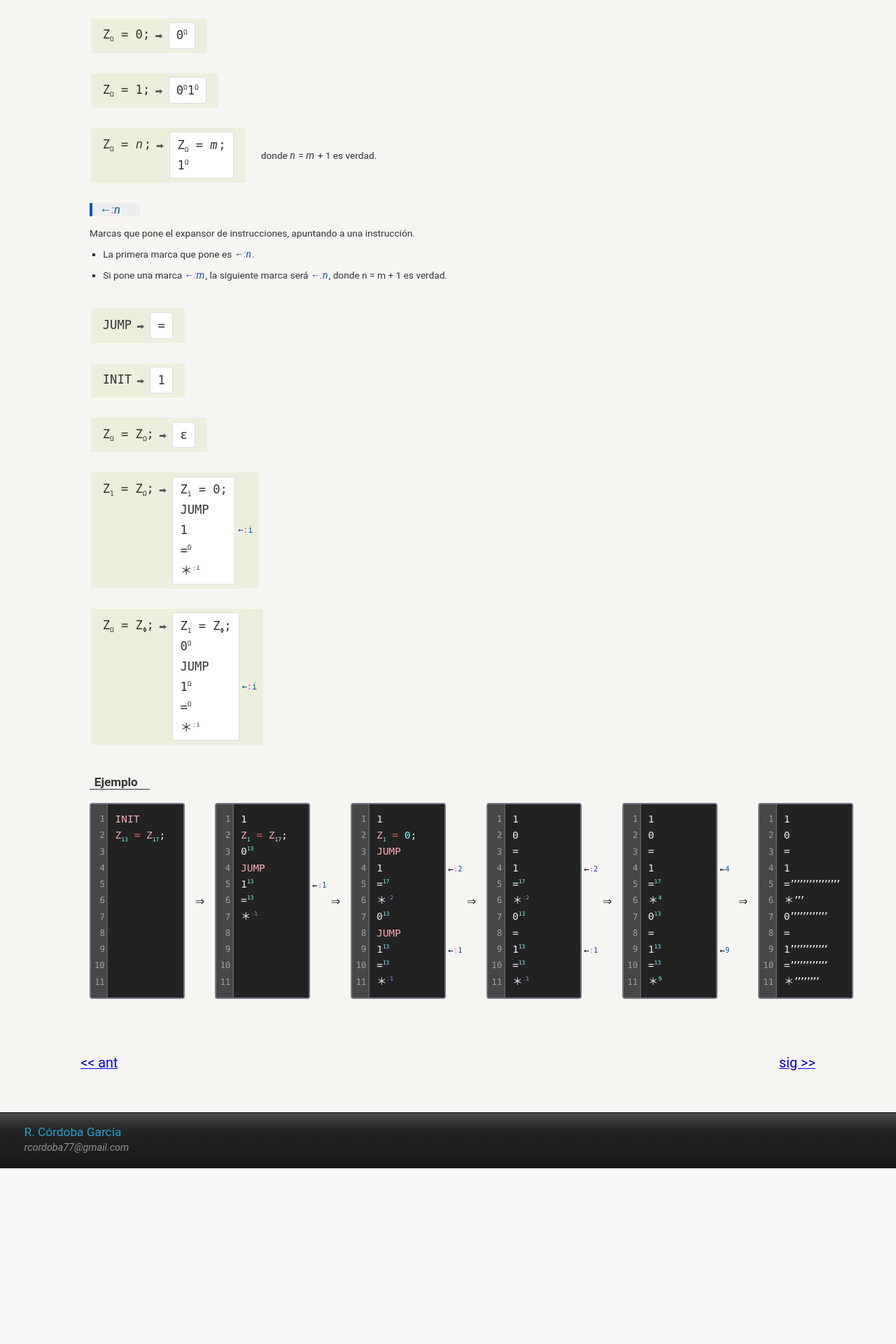
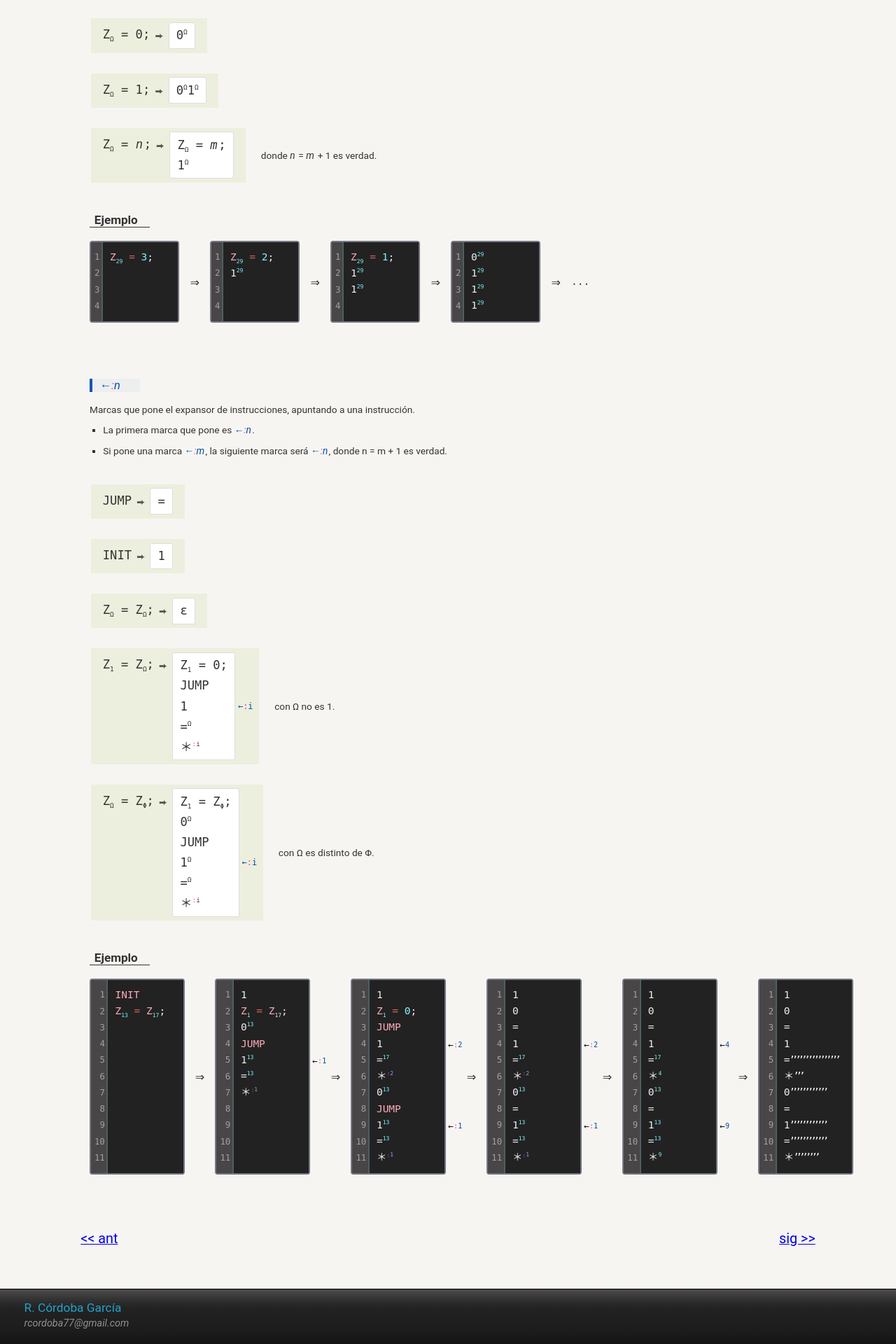
Before and after one commit to rjcordoba/yamm, a PHP site: page /macros/macros-1.html in a window 1280 px wide. Shown: the part 1462-3382 px from the top of the page at 70% size. Before the commit the page ends 3131 px from the top, so only its background shows below. Run offline with PHP 8.4, Linux system fonts and the light colour scheme.

Commit message:
11-11-19, primera macro.

```diff
--- a/css/macros.css
+++ b/css/macros.css
@@ -155,7 +155,10 @@ sub{
 .mmacro{
 	display:flex;
 	align-items:center;
-	margin-bottom:var(--glue-macro);
+}
+
+.mmacro .macro{
+	margin-bottom:0;
 }
 
 .mmacro > p{
@@ -171,6 +174,7 @@ sub{
 	padding:0.33em 1em;
 	background-color:#ecefdd;
 	line-height:1.7em;
+	margin-bottom:var(--glue-macro);
 	--margin-arriba: 0.2em;
 }
 
@@ -266,6 +270,11 @@ sub{
 	margin-right:1em;
 }
 
+.ejemplos .puntitos{
+	display:flex;
+	align-items:center;
+}
+
 dl.expansor{
 	font-size:0.8em;
 	margin-bottom:2.9em;
--- a/macros/macros-1.html
+++ b/macros/macros-1.html
@@ -177,18 +177,18 @@
 		  No terminales con subíndice (p.ej. <span class="noterm">natural<sub>1</sub></span>, <span class="nnoterm">m<sub>1</sub></span>)
 		  representan una cadena concreta, que puede ser cualquiera, que se pueda derivar de ese no terminal.
 		</aside>
-		<div class="macro glue-macro">
+		<div class="macro">
 		  <pre><code><span class="nnoterm">x</span>1</sup></code></pre>
 		  <div class="flecha"></div>
 		  <pre><code><span class="nnoterm corrección1">x</span></code></pre>
 		</div>
-		<div class="mmacro">
+		<div class="mmacro glue-macro">
 		  <div class="macro">
 			<pre><code><span class="nnoterm">x</span><sup class="nnoterm">n</sup></code></pre>
 			<div class="flecha"></div>
 			<pre><code><span class="nnoterm">x</span><sup class="nnoterm">m</sup><span class="comilla comletra"><span>’</span></span></code></pre>
 		  </div>
-		  <p>donde <span class="nnoterm">n</span> = <span class="nnoterm">m</span> + 1 es verdad.
+		  <p>donde <span class="nnoterm">n</span> = <span class="nnoterm">m</span> + 1 es verdad.</p>
 		</div>
 		<aside class="ejemplos">
 		  <h3>Ejemplo</h3>
@@ -200,25 +200,74 @@
 		  </ol>
 		</aside>
 		<h3>Asignaciones</h3>
-		<div class="macro glue-macro">
+		<div class="macro">
 		  <pre><code>Z<sub>&Omega;</sub> = 0;</code></pre>
 		  <div class="flecha"></div>
 		  <pre><code>0<sup>&Omega;</sup></code></pre>
 		</div>
-		<div class="macro glue-macro">
+		<div class="macro">
 		  <pre><code>Z<sub>&Omega;</sub> = 1;</code></pre>
 		  <div class="flecha"></div>
 		  <pre><code>0<sup>&Omega;</sup>1<sup>&Omega;</sup></code></pre>
 		</div>
-		<div class="mmacro">
+		<div class="mmacro glue-macro">
 		  <div class="macro">
 			<pre><code>Z<sub>&Omega;</sub> = <span class="nnoterm">n</span>;</code></pre>
 			<div class="flecha"></div>
 			<pre><code>Z<sub>&Omega;</sub> = <span class="nnoterm">m</span>;
 1<sup>&Omega;</sup></code></pre>
 		  </div>
-		  <p>donde <span class="nnoterm">n</span> = <span class="nnoterm">m</span> + 1 es verdad.
+		  <p>donde <span class="nnoterm">n</span> = <span class="nnoterm">m</span> + 1 es verdad.</p>
 		</div>
+		<aside class="ejemplos">
+		  <h3>Ejemplo</h3>
+		  <ol>
+			<li>
+			  <div>
+				<ol>
+				  <li>1</li><li>2</li><li>3</li><li>4</li>
+				</ol>
+<pre><code><span class="simbexp">Z</span><sub class="numbers">29</sub><span class="simbind"
+> = </span><span class="numbers">3</span>;</code></pre>
+			  </div>
+			</li>
+			<li>
+			  <div>
+				<ol>
+				  <li>1</li><li>2</li><li>3</li><li>4</li>
+				</ol>
+				<pre><code><span class="simbexp">Z</span><sub class="numbers">29</sub><span class="simbind"
+> = </span><span class="numbers">2</span>;
+1<sup><span class="numbers">29</span></sup></code></pre>
+			  </div>
+			</li>
+			<li>
+			  <div>
+				<ol>
+				  <li>1</li><li>2</li><li>3</li><li>4</li>
+				</ol>
+				<pre><code><span class="simbexp">Z</span><sub class="numbers">29</sub><span class="simbind"
+> = </span><span class="numbers">1</span>;
+1<sup><span class="numbers">29</span></sup>
+1<sup><span class="numbers">29</span></sup></code></pre>
+			  </div>
+			</li>
+			<li>
+			  <div>
+				<ol>
+				  <li>1</li><li>2</li><li>3</li><li>4</li>
+				</ol>
+				<pre><code>0<sup class="numbers">29</sup>
+1<sup class="numbers">29</sup>
+1<sup><span class="numbers">29</span></sup>
+1<sup><span class="numbers">29</span></sup></code></pre>
+			  </div>
+			</li>
+			<li>
+			  <p class="puntitos">...</p>
+			</li>
+		  </ol>
+		</aside>
 		<dl class="expansor">
 		  <dt class="flechita"><span class="pos_puntos nnoterm">n</span></dt>
 		  <dd>Marcas que pone el expansor de instrucciones, apuntando a una instrucción.
@@ -229,31 +278,34 @@
   			</ol>
 		  </dd>
 		</dl>
-		<div class="macro glue-macro">
+		<div class="macro">
 		  <pre><code>JUMP</code></pre>
 		  <div class="flecha"></div>
 		  <pre><code>=</code></pre>
 		</div>
-		<div class="macro glue-macro">
+		<div class="macro">
 		  <pre><code>INIT</code></pre>
 		  <div class="flecha"></div>
 		  <pre><code>1</code></pre>
 		</div>
-		<div class="macro glue-macro">
+		<div class="macro">
 		  <pre><code>Z<sub>&Omega;</sub> = Z<sub>&Omega;</sub>;</code></pre>
 		  <div class="flecha"></div>
 		  <pre><code>&epsilon;</code></pre>
 		</div>
-		<div class="macro glue-macro flech">
-		  <pre><code>Z<sub>1</sub> = Z<sub>&Omega;</sub>;</code></pre>
-		  <div class="flecha"></div>
-		  <pre><code>Z<sub>1</sub> = 0;
+		<div class="mmacro glue-macro">
+		  <div class="macro flech">
+			<pre><code>Z<sub>1</sub> = Z<sub>&Omega;</sub>;</code></pre>
+			<div class="flecha"></div>
+			<pre><code>Z<sub>1</sub> = 0;
 JUMP
 1<span class="flechita"><span class="pos_puntos">i</span></span>
 =<sup>&Omega;</sup>
 ＊<sup class="pos_puntos">i</sup></code></pre>
+		  </div>
+		  <p>con &Omega; no es 1.</p>
 		</div>
-		<div class="mmacro">
+		<div class="mmacro glue-macro">
 		  <div class="macro flech">
 			<pre><code>Z<sub>&Omega;</sub> = Z<sub>&Phi;</sub>;</code></pre>
 			<div class="flecha"></div>
@@ -264,6 +316,7 @@ JUMP
 =<sup>&Omega;</sup>
 ＊<sup class="pos_puntos">i</sup></code></pre>
 		  </div>
+		  <p>con &Omega; es distinto de &Phi;.</p>
 		</div>
 		<aside class="ejemplos">
 		  <h3>Ejemplo</h3>
```
